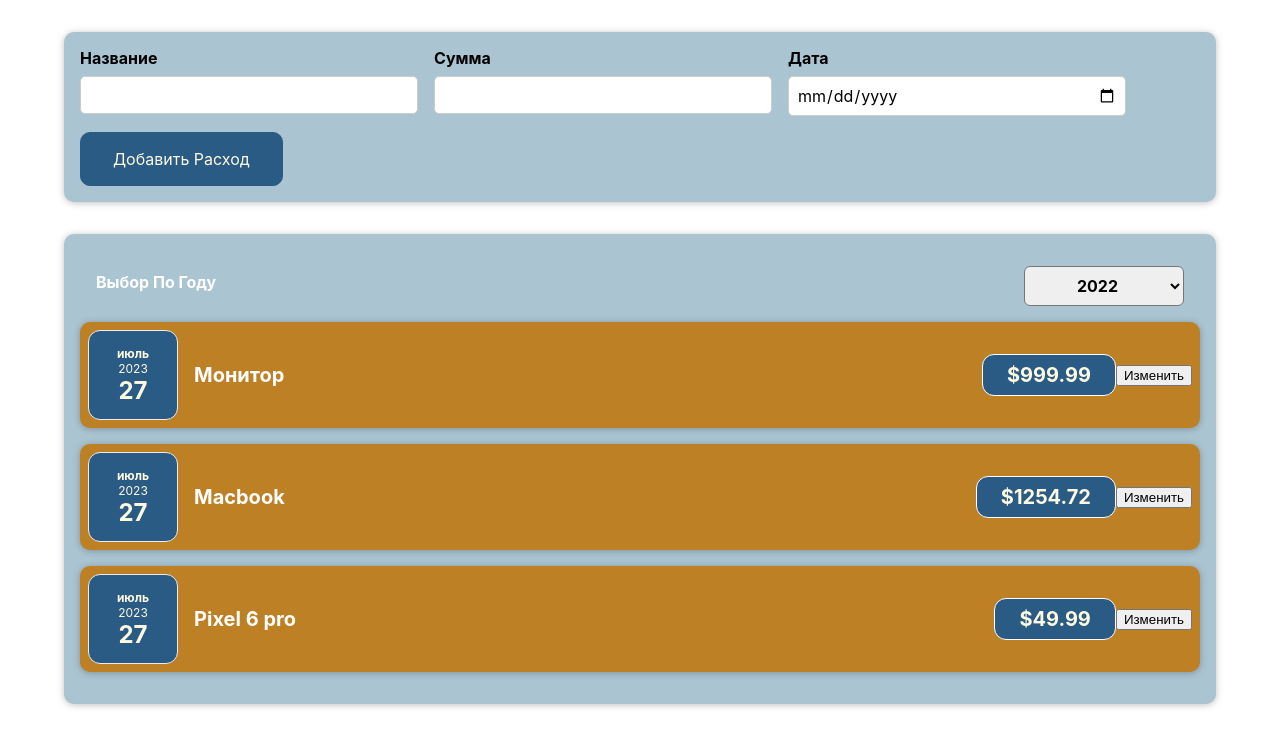
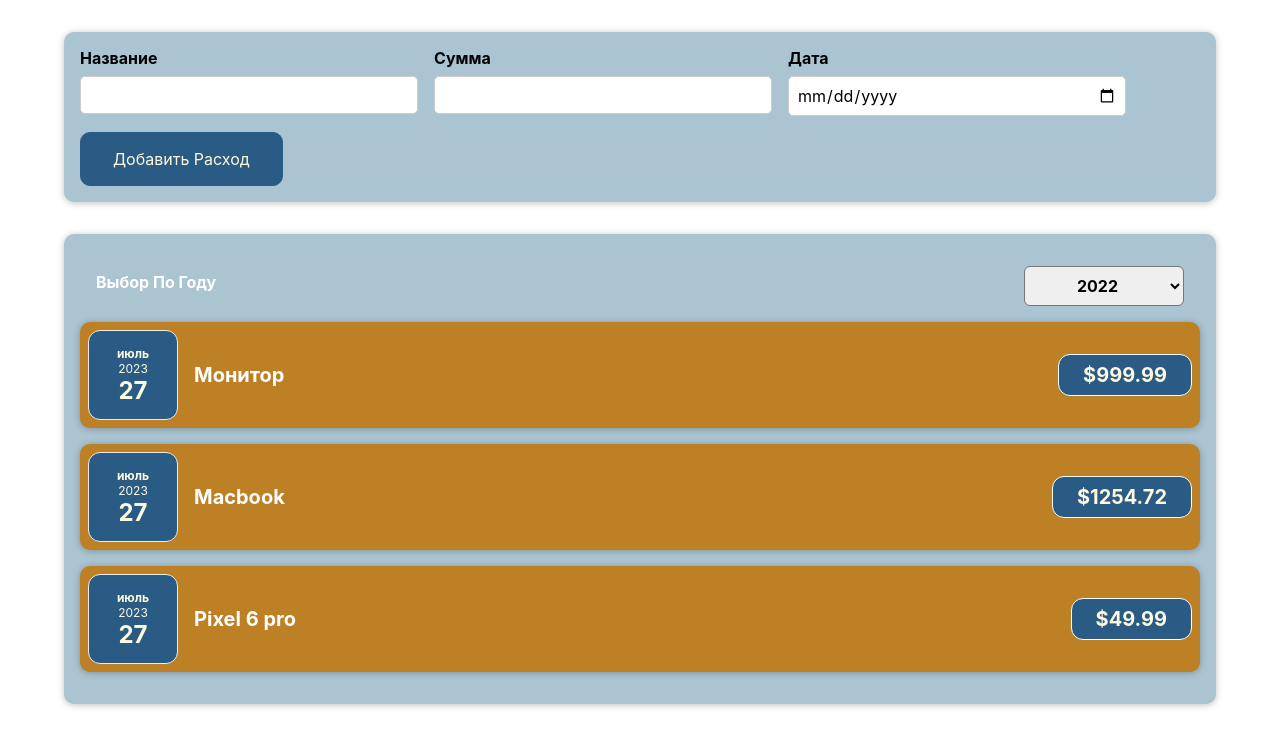
Before and after one commit to Nurbolot0225/CostAccounting, a React (Create React App) app: page / in a window 1280 px wide. Shown: the top 746 px of the page. Built offline with nearby package versions, Linux system fonts and the light colour scheme.

Commit message:
Added functionality for adding new expense accounting

```diff
--- a/src/App.js
+++ b/src/App.js
@@ -1,7 +1,8 @@
 import Costs from "./components/Costs/Costs";
 import NewCost from "./components/NewCost/NewCost";
-const App = () => {
-    const costs = [
+import {useState} from "react";
+
+const INITIAL_COSTS = [
     {
         id: 'c1',
         date: new Date(2021, 2, 12),
@@ -22,9 +23,14 @@
     }
 ]
 
+const App = () => {
+
+    const [costs, setCosts] = useState(INITIAL_COSTS)
+
     const addCostHandler = (cost) => {
-        console.log(cost)
-        console.log('App')
+        setCosts(prevCosts => {
+            return [cost, ...prevCosts]
+        })
     }
 
     return (
--- a/src/components/Costs/CostFilter.js
+++ b/src/components/Costs/CostFilter.js
@@ -1,5 +1,4 @@
 import "./CostFilter.css";
-import {useState} from "react";
 
 const CostsFilter = (props) => {
     const yearChangeHandler = (event) => {
--- a/src/components/Costs/CostItem.js
+++ b/src/components/Costs/CostItem.js
@@ -1,24 +1,15 @@
-import {useState} from "react";
 import CostDate from "./CostDate";
 import './CostItem.css'
 import Card from "../UI/Card";
 
 const CostItem = (props) => {
-
-    const [description, setDescription] = useState(props.description)
-
-    const changeDescriptionHandler = () => {
-        setDescription(prompt('Изменить описание', ''))
-    }
-
     return (
         <Card className='cost-item'>
             <CostDate />
             <div className='cost-item__description'>
-                <h2>{description === '' ? props.description : description}</h2>
+                <h2>{props.description}</h2>
                 <div className='cost-item__price'>${props.amount}</div>
             </div>
-            <button onClick={changeDescriptionHandler} >Изменить</button>
         </Card>
     )
 }
--- a/src/components/Costs/Costs.js
+++ b/src/components/Costs/Costs.js
@@ -16,21 +16,13 @@
         <div>
             <Card className='costs'>
                 <CostsFilter year={selectedYear} onChangeYear={yearChangeHandler} />
-                <CostItem
-                    data={props.costs[0].date}
-                    description={props.costs[0].description}
-                    amount={props.costs[0].amount}
-                />
-                <CostItem
-                    data={props.costs[1].date}
-                    description={props.costs[1].description}
-                    amount={props.costs[1].amount}
-                />
-                <CostItem
-                    data={props.costs[2].date}
-                    description={props.costs[2].description}
-                    amount={props.costs[2].amount}
-                />
+                {props.costs.map(cost => <CostItem
+                        key={cost.id}
+                        data={cost.data}
+                        description={cost.description}
+                        amount={cost.amount}
+                    />
+                )}
             </Card>
         </div>
     )
--- a/src/components/NewCost/CostForm.js
+++ b/src/components/NewCost/CostForm.js
@@ -23,7 +23,7 @@
         event.preventDefault()
 
         const costDate = {
-            name: inputName,
+            description: inputName,
             amount: inputAmount,
             date: new Date(inputDate)
         }
```
Lines whose indentation alone changed are shown as unchanged.
